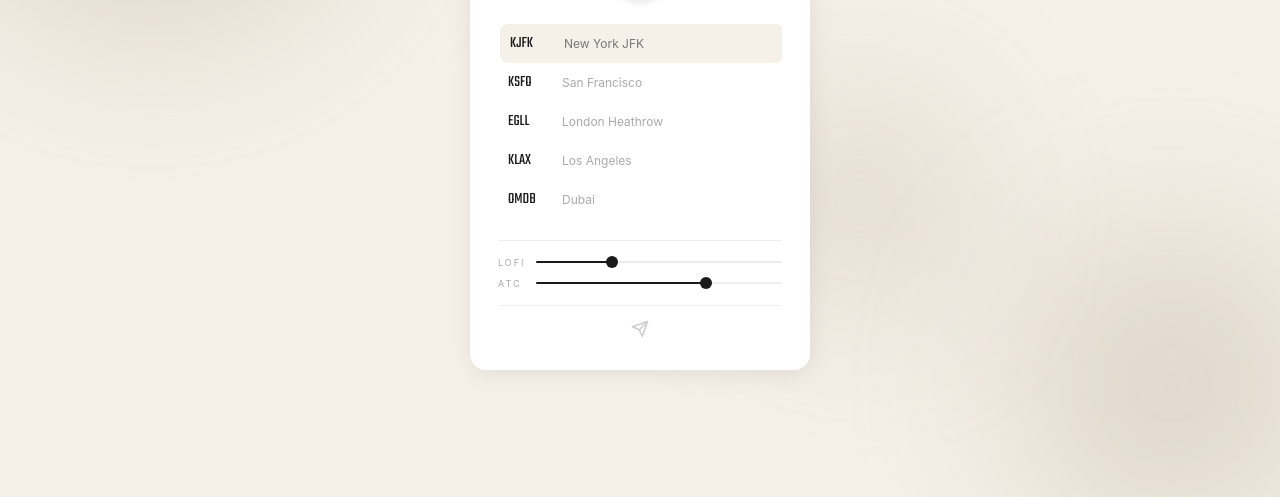
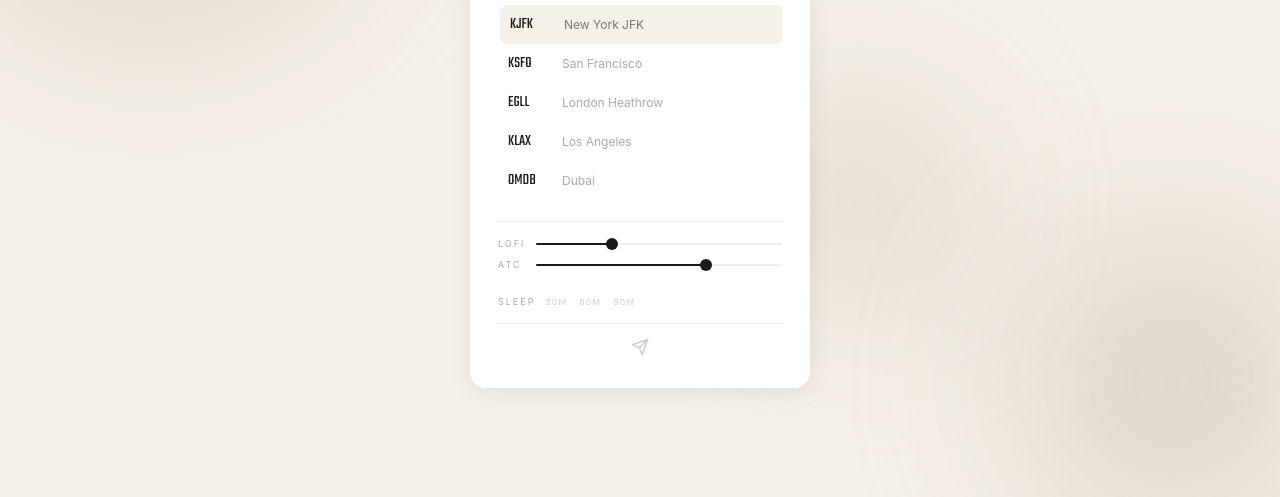
Before and after one commit to afoodpro/lofiatcradio, a plain HTML site: page index.html in a window 1280 px wide. Shown: the part 303-800 px from the top of the page. Drawn offline with Linux system fonts and the light colour scheme.

Commit message:
feat: sleep timer — auto-stop after 30/60/90 min

```diff
--- a/app.js
+++ b/app.js
@@ -185,6 +185,15 @@ function makeStreamWatcher(audioEl, getName, isPlayingFn, onRetry, onExhausted)
     });
   }
 
+  // Sleep timer state
+  let sleepTimer = null;
+  const sleepOptions = document.querySelectorAll('.sleep-option');
+
+  function cancelSleep() {
+    if (sleepTimer) { clearTimeout(sleepTimer); sleepTimer = null; }
+    sleepOptions.forEach(b => b.classList.remove('active'));
+  }
+
   // Stream resilience watchers
   const lofiWatcher = makeStreamWatcher(
     audioLofi,
@@ -242,6 +251,7 @@ function makeStreamWatcher(audioEl, getName, isPlayingFn, onRetry, onExhausted)
       atcWatcher.cancel();
       setLofiError(false);
       setAtcError(state.selectedStation, false);
+      cancelSleep();
     }
   }
 
@@ -327,6 +337,23 @@ function makeStreamWatcher(audioEl, getName, isPlayingFn, onRetry, onExhausted)
     }
   });
 
+  sleepOptions.forEach(btn => {
+    btn.addEventListener('click', () => {
+      const minutes = parseInt(btn.dataset.minutes, 10);
+      if (btn.classList.contains('active')) {
+        cancelSleep();
+        return;
+      }
+      cancelSleep();
+      btn.classList.add('active');
+      sleepTimer = setTimeout(() => {
+        setPlaying(false);
+        sleepOptions.forEach(b => b.classList.remove('active'));
+        sleepTimer = null;
+      }, minutes * 60 * 1000);
+    });
+  });
+
   applyState();
   updateMediaSession();
 })();
--- a/index.html
+++ b/index.html
@@ -105,6 +105,16 @@
       </div>
     </div>
 
+    <!-- Sleep timer -->
+    <div class="sleep-row">
+      <span class="sleep-label">SLEEP</span>
+      <div class="sleep-options">
+        <button class="sleep-option" data-minutes="30">30m</button>
+        <button class="sleep-option" data-minutes="60">60m</button>
+        <button class="sleep-option" data-minutes="90">90m</button>
+      </div>
+    </div>
+
     <!-- Footer -->
     <footer class="card-footer">
       <a href="https://t.me/a_food" target="_blank" rel="noopener" aria-label="Telegram">
--- a/style.css
+++ b/style.css
@@ -389,6 +389,48 @@ body {
   );
 }
 
+/* ---- Sleep timer ---- */
+.sleep-row {
+  display: flex;
+  align-items: center;
+  gap: 10px;
+  padding-top: 10px;
+  margin-bottom: 16px;
+}
+
+.sleep-label {
+  font-size: 9px;
+  letter-spacing: 2px;
+  color: #aaaaaa;
+  text-transform: uppercase;
+  min-width: 28px;
+}
+
+.sleep-options {
+  display: flex;
+  gap: 12px;
+}
+
+.sleep-option {
+  font-size: 9px;
+  letter-spacing: 1.5px;
+  text-transform: uppercase;
+  color: #cccccc;
+  background: none;
+  border: none;
+  cursor: pointer;
+  padding: 0;
+  transition: color 0.15s ease;
+}
+
+.sleep-option:hover {
+  color: #777777;
+}
+
+.sleep-option.active {
+  color: #1a1a1a;
+}
+
 /* ---- Reduced motion ---- */
 @media (prefers-reduced-motion: reduce) {
   *, *::before, *::after {
```
